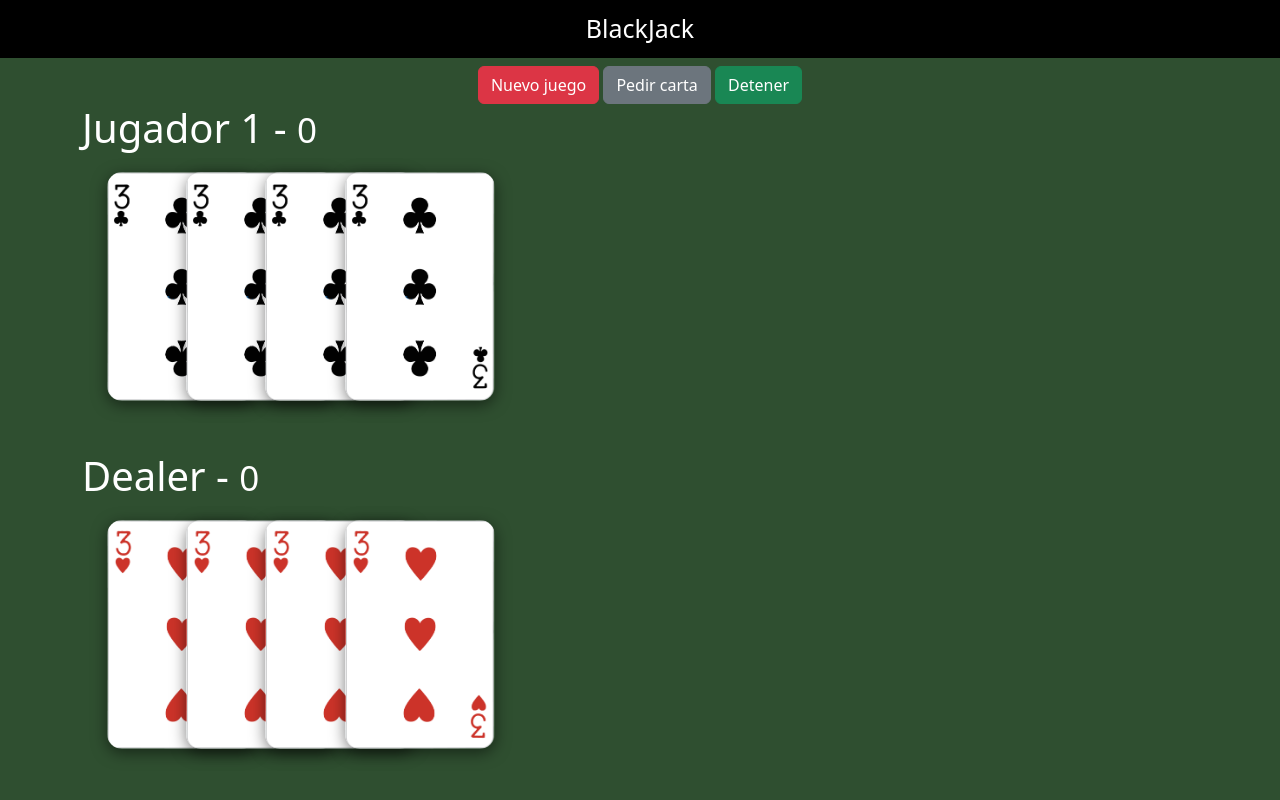
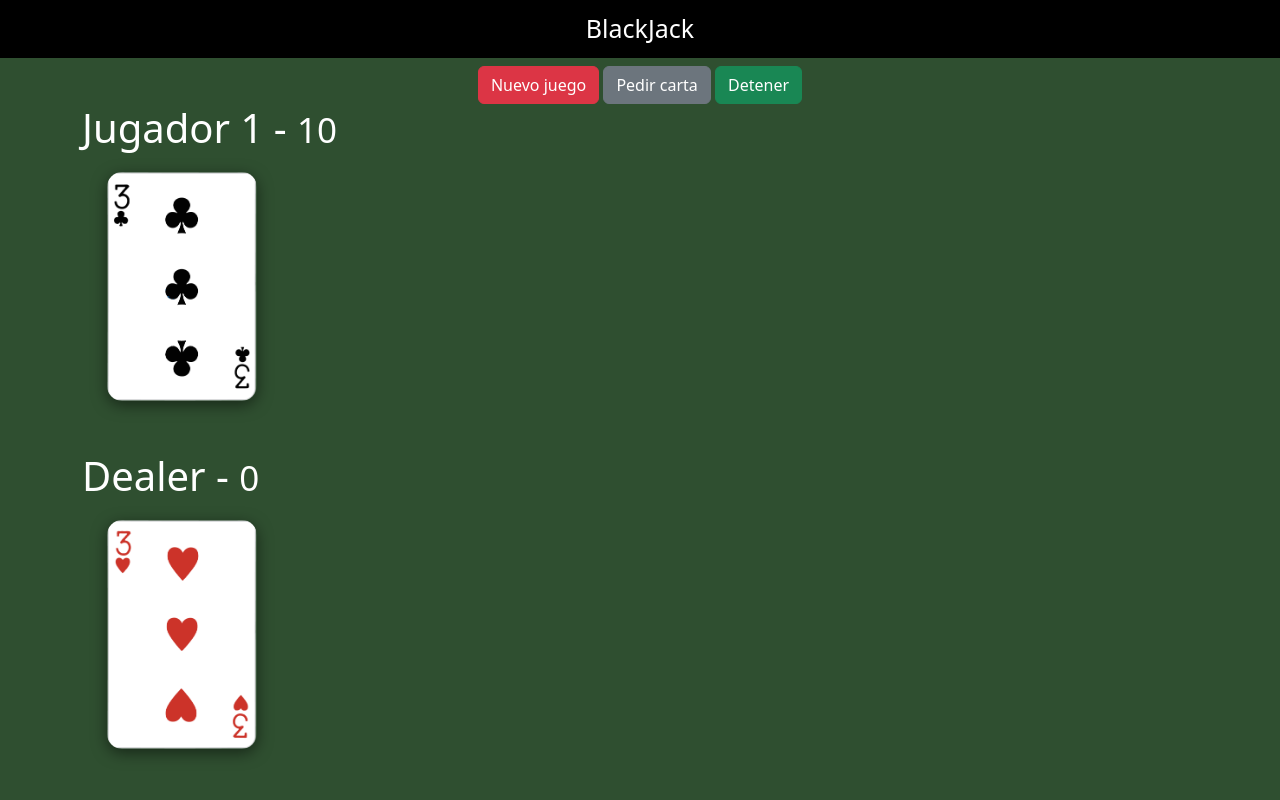
Before and after one commit to adrirf7/ProyectosCursos, a plain HTML site: page DevTalles_JS/BlackJack/index.html in a window 1280 px wide. Both pictures are taken after a click on the element "Pedir carta". Drawn offline with nearby package versions, Linux system fonts and the light colour scheme.

Commit message:
funcionalidad del valor de los ases

```diff
--- a/DevTalles_JS/BlackJack/assets/js/game.js
+++ b/DevTalles_JS/BlackJack/assets/js/game.js
@@ -2,6 +2,14 @@ let deck = [];
 
 const suits = ["H", "D", "C", "S"]; //Palos de la baraja
 const letterCards = ["A", "J", "Q", "K"]; //Cartas que no contienen numeros
+
+let playerPoints = 0,
+  dealerPoints = 0,
+  ascesCount = 0;
+
+const btnTake = document.querySelector("#btn-take");
+const HTMLplayerPoints = document.querySelector("#player-points");
+const HTMLdealerPoints = document.querySelector("#dealer-points");
 
 //Crear la baraja ya mezclada
 const createDeck = () => {
@@ -39,10 +47,26 @@ const cardValue = (card) => {
   //Los strings en js pueden ser tratados como arrays. Substring extre el valor de la carta desde la posicion establecida, en este caso 0, hasta la ultima posicion de la carta -1. Que seria siempre el palo
   const value = card.substring(0, card.length - 1);
 
-  return (points = isNaN(value) ? (value === "A" ? 11 : 10) : parseInt(value));
+  return isNaN(value) ? (value === "A" ? 11 : 10) : parseInt(value);
 };
 
 console.log(createDeck());
-const carta = takeCard();
-console.log(carta);
-console.log(cardValue(carta));
+
+btnTake.addEventListener("click", () => {
+  const card = takeCard();
+  let thisValue = cardValue(card);
+
+  //Aumentar contador ases
+  if (thisValue === 11) ascesCount++;
+  playerPoints += thisValue;
+
+  //Siempre que el jugador supere 21 y tenga algun as en la mano, este necesitara que valga 1 y no 11, para ello se le restara 10 a los puntos del jugador y quita el as del contador
+  while (playerPoints > 21 && ascesCount > 0) {
+    playerPoints -= 10;
+    ascesCount--;
+  }
+
+  HTMLplayerPoints.innerHTML = playerPoints;
+
+  console.log(card, playerPoints);
+});
--- a/DevTalles_JS/BlackJack/index.html
+++ b/DevTalles_JS/BlackJack/index.html
@@ -19,18 +19,15 @@
     <div class="mt-2">
       <div id="buttons" class="col text-center">
         <buttons class="btn btn-danger">Nuevo juego</buttons>
-        <buttons class="btn btn-secondary">Pedir carta</buttons>
+        <buttons id="btn-take" class="btn btn-secondary">Pedir carta</buttons>
         <buttons class="btn btn-success">Detener</buttons>
       </div>
     </div>
 
     <div class="container">
       <div class="col">
-        <h1 class="game-points">Jugador 1 - <small>0</small></h1>
+        <h1 class="game-points">Jugador 1 - <small id="player-points">0</small></h1>
         <div id="player-cards">
-          <img class="game-card" src="assets/cartas/3C.png" />
-          <img class="game-card" src="assets/cartas/3C.png" />
-          <img class="game-card" src="assets/cartas/3C.png" />
           <img class="game-card" src="assets/cartas/3C.png" />
         </div>
       </div>
@@ -38,11 +35,8 @@
 
     <div class="container">
       <div class="col">
-        <h1 class="game-points">Dealer - <small>0</small></h1>
+        <h1 class="game-points">Dealer - <small id="dealer-points">0</small></h1>
         <div id="dealer-cards">
-          <img class="game-card" src="assets/cartas/3H.png" />
-          <img class="game-card" src="assets/cartas/3H.png" />
-          <img class="game-card" src="assets/cartas/3H.png" />
           <img class="game-card" src="assets/cartas/3H.png" />
         </div>
       </div>
```
